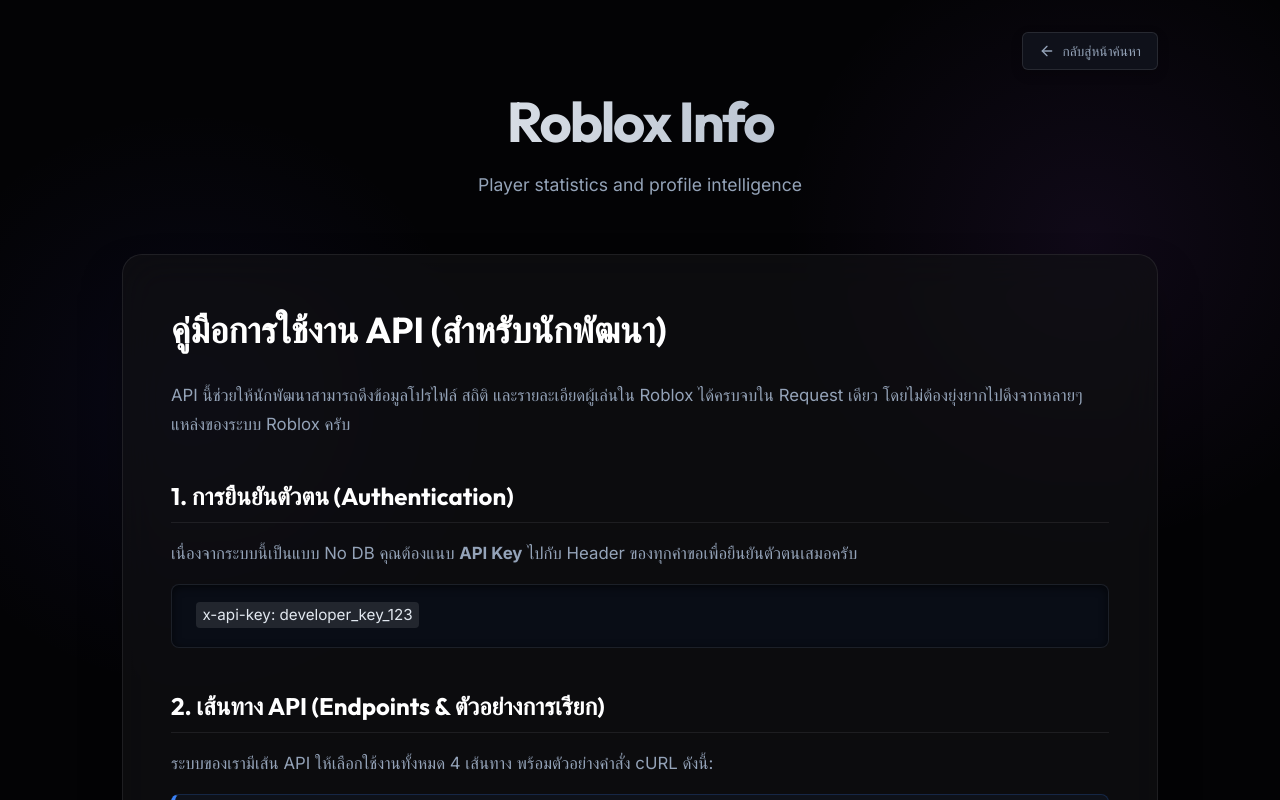
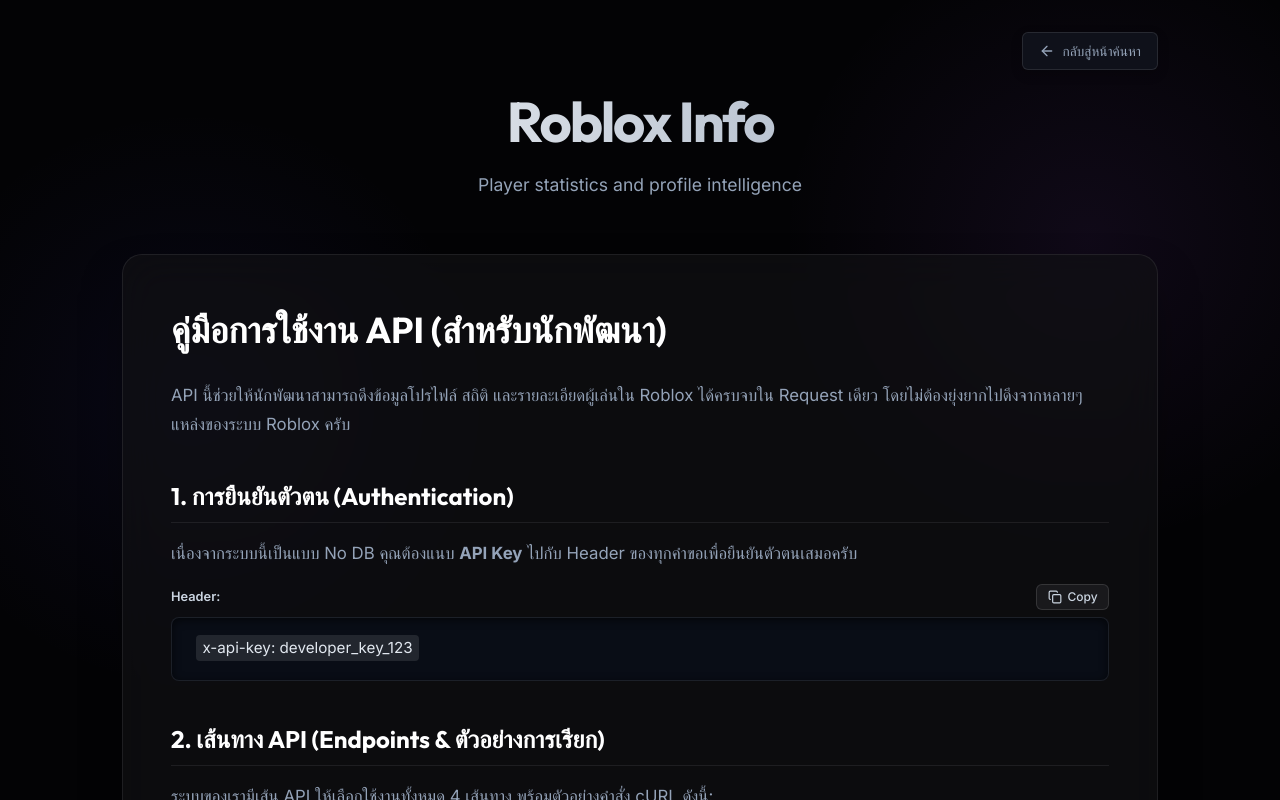
Before and after one commit to barron-local/Roblox-Information, a React (Vite) app: page / in a window 1280 px wide. Both pictures are taken after a click on the button "Developer API". Shown: the top 800 px of the page. Built offline with nearby package versions, Linux system fonts and the light colour scheme.

Commit message:
feat(docs): add 1-click copy buttons to all cURL commands and JSON response windows

```diff
--- a/src/App.tsx
+++ b/src/App.tsx
@@ -1,5 +1,5 @@
 import { useState, useEffect } from 'react';
-import { Search, ShieldCheck, User, Users, UserPlus, Terminal, ArrowLeft } from 'lucide-react';
+import { Search, ShieldCheck, User, Users, UserPlus, Terminal, ArrowLeft, Copy, Check } from 'lucide-react';
 import './index.css';
 
 interface UserData {
@@ -23,6 +23,41 @@
   name: string;
   recentAveragePrice: number | null;
   imageUrl?: string;
+}
+
+function CopyButton({ text }: { text: string }) {
+  const [copied, setCopied] = useState(false);
+
+  const handleCopy = async () => {
+    try {
+      await navigator.clipboard.writeText(text);
+      setCopied(true);
+      setTimeout(() => setCopied(false), 2000);
+    } catch (err) {
+      console.error('Failed to copy text: ', err);
+    }
+  };
+
+  return (
+    <button
+      className={`copy-code-btn ${copied ? 'copied' : ''}`}
+      onClick={handleCopy}
+      title="Copy to clipboard"
+      type="button"
+    >
+      {copied ? (
+        <>
+          <Check size={14} className="copy-icon" />
+          <span>Copied!</span>
+        </>
+      ) : (
+        <>
+          <Copy size={14} className="copy-icon" />
+          <span>Copy</span>
+        </>
+      )}
+    </button>
+  );
 }
 
 function App() {
@@ -278,7 +313,11 @@
 
           <h3>1. การยืนยันตัวตน (Authentication)</h3>
           <p>เนื่องจากระบบนี้เป็นแบบ No DB คุณต้องแนบ <strong>API Key</strong> ไปกับ Header ของทุกคำขอเพื่อยืนยันตัวตนเสมอครับ</p>
-          <pre><code>x-api-key: developer_key_123</code></pre>
+          <div className="curl-preview-header">
+            <div style={{ color: '#cbd5e1', fontSize: '0.8rem', fontWeight: 600 }}>Header:</div>
+            <CopyButton text={`x-api-key: developer_key_123`} />
+          </div>
+          <pre style={{ margin: '0 0 1.5rem 0', background: '#090d16' }}><code>x-api-key: developer_key_123</code></pre>
 
           <h3>2. เส้นทาง API (Endpoints & ตัวอย่างการเรียก)</h3>
           <p>ระบบของเรามีเส้น API ให้เลือกใช้งานทั้งหมด 4 เส้นทาง พร้อมตัวอย่างคำสั่ง cURL ดังนี้:</p>
@@ -294,7 +333,10 @@
               <p style={{ color: '#94a3b8', fontSize: '0.9rem', margin: '0 0 0.75rem 0' }}>
                 ดึงข้อมูลโปรไฟล์หลัก (ชื่อ, Avatar, วันสมัคร, สถิติผู้ติดตาม/เพื่อน) — <em>รองรับทั้ง Username และ User ID</em>
               </p>
-              <div style={{ color: '#cbd5e1', fontSize: '0.8rem', fontWeight: 600, marginBottom: '0.35rem' }}>ตัวอย่างคำสั่ง (cURL):</div>
+              <div className="curl-preview-header">
+                <div style={{ color: '#cbd5e1', fontSize: '0.8rem', fontWeight: 600 }}>ตัวอย่างคำสั่ง (cURL):</div>
+                <CopyButton text={`curl -H "x-api-key: developer_key_123" https://roblox-information.vercel.app/api/user/DTO2654`} />
+              </div>
               <pre style={{ margin: 0, background: '#090d16' }}><code>curl -H "x-api-key: developer_key_123" https://roblox-information.vercel.app/api/user/DTO2654</code></pre>
             </div>
 
@@ -307,7 +349,10 @@
               <p style={{ color: '#94a3b8', fontSize: '0.9rem', margin: '0 0 0.75rem 0' }}>
                 ดึงข้อมูลไอเทมในคลังเก็บของ 100 ชิ้นล่าสุด (ใช้ User ID)
               </p>
-              <div style={{ color: '#cbd5e1', fontSize: '0.8rem', fontWeight: 600, marginBottom: '0.35rem' }}>ตัวอย่างคำสั่ง (cURL):</div>
+              <div className="curl-preview-header">
+                <div style={{ color: '#cbd5e1', fontSize: '0.8rem', fontWeight: 600 }}>ตัวอย่างคำสั่ง (cURL):</div>
+                <CopyButton text={`curl -H "x-api-key: developer_key_123" https://roblox-information.vercel.app/api/inventory/4217570031`} />
+              </div>
               <pre style={{ margin: 0, background: '#090d16' }}><code>curl -H "x-api-key: developer_key_123" https://roblox-information.vercel.app/api/inventory/4217570031</code></pre>
             </div>
 
@@ -320,7 +365,10 @@
               <p style={{ color: '#94a3b8', fontSize: '0.9rem', margin: '0 0 0.75rem 0' }}>
                 ดึงข้อมูลไอเทมและอุปกรณ์ที่ตัวละครกำลังสวมใส่อยู่ปัจจุบัน (ใช้ User ID)
               </p>
-              <div style={{ color: '#cbd5e1', fontSize: '0.8rem', fontWeight: 600, marginBottom: '0.35rem' }}>ตัวอย่างคำสั่ง (cURL):</div>
+              <div className="curl-preview-header">
+                <div style={{ color: '#cbd5e1', fontSize: '0.8rem', fontWeight: 600 }}>ตัวอย่างคำสั่ง (cURL):</div>
+                <CopyButton text={`curl -H "x-api-key: developer_key_123" https://roblox-information.vercel.app/api/equipped/4217570031`} />
+              </div>
               <pre style={{ margin: 0, background: '#090d16' }}><code>curl -H "x-api-key: developer_key_123" https://roblox-information.vercel.app/api/equipped/4217570031</code></pre>
             </div>
 
@@ -333,7 +381,10 @@
               <p style={{ color: '#94a3b8', fontSize: '0.9rem', margin: '0 0 0.75rem 0' }}>
                 ดึงข้อมูลไอเทมของสะสมหายาก (Limited Collectibles) ที่ผู้เล่นครอบครอง (ใช้ User ID)
               </p>
-              <div style={{ color: '#cbd5e1', fontSize: '0.8rem', fontWeight: 600, marginBottom: '0.35rem' }}>ตัวอย่างคำสั่ง (cURL):</div>
+              <div className="curl-preview-header">
+                <div style={{ color: '#cbd5e1', fontSize: '0.8rem', fontWeight: 600 }}>ตัวอย่างคำสั่ง (cURL):</div>
+                <CopyButton text={`curl -H "x-api-key: developer_key_123" https://roblox-information.vercel.app/api/limiteds/4217570031`} />
+              </div>
               <pre style={{ margin: 0, background: '#090d16' }}><code>curl -H "x-api-key: developer_key_123" https://roblox-information.vercel.app/api/limiteds/4217570031</code></pre>
             </div>
 
@@ -349,6 +400,19 @@
               <div className="mac-dot yellow"></div>
               <div className="mac-dot green"></div>
               <span className="code-title">GET /api/user/DTO2654</span>
+              <CopyButton text={JSON.stringify({
+                success: true,
+                data: {
+                  userId: 4217570031,
+                  username: "DTO2654",
+                  displayName: "ArthurWinterfell",
+                  description: "",
+                  isBanned: false,
+                  created: "2023-01-07T13:19:14.423Z",
+                  avatarUrl: "https://tr.rbxcdn.com/30DAY-AvatarHeadshot-86DF6900CD277849C5FDC45E36474E9D-Png/150/150/AvatarHeadshot/Png/noFilter",
+                  stats: { followers: 0, following: 4, friends: 165 }
+                }
+              }, null, 2)} />
             </div>
             <pre><code>
               {`{\n  `}
@@ -376,6 +440,13 @@
               <div className="mac-dot yellow"></div>
               <div className="mac-dot green"></div>
               <span className="code-title">GET /api/inventory/4217570031</span>
+              <CopyButton text={JSON.stringify({
+                success: true,
+                data: [
+                  { assetId: 119934643965525, name: "Starwisp", assetType: "ShoulderAccessory", created: "2026-06-13T03:53:37.114Z" },
+                  { assetId: 607702162, name: "Roblox Baseball Cap", assetType: "Hat", created: "2024-08-09T11:53:53.143Z" }
+                ]
+              }, null, 2)} />
             </div>
             <pre><code>
               {`{\n  `}
@@ -400,6 +471,13 @@
               <div className="mac-dot yellow"></div>
               <div className="mac-dot green"></div>
               <span className="code-title">GET /api/equipped/4217570031</span>
+              <CopyButton text={JSON.stringify({
+                success: true,
+                data: [
+                  { id: 63690008, name: "Pal Hair", assetType: { id: 41, name: "HairAccessory" } },
+                  { id: 607702162, name: "Roblox Baseball Cap", assetType: { id: 8, name: "Hat" } }
+                ]
+              }, null, 2)} />
             </div>
             <pre><code>
               {`{\n  `}
@@ -422,6 +500,12 @@
               <div className="mac-dot yellow"></div>
               <div className="mac-dot green"></div>
               <span className="code-title">GET /api/limiteds/4217570031</span>
+              <CopyButton text={JSON.stringify({
+                success: true,
+                data: [
+                  { userAssetId: 123456789, assetId: 240928503, name: "Valkyrie Helm", recentAveragePrice: 250000, originalPrice: 50000 }
+                ]
+              }, null, 2)} />
             </div>
             <pre><code>
               {`{\n  `}
--- a/src/index.css
+++ b/src/index.css
@@ -253,12 +253,56 @@
 .mac-dot.green { background: #27c93f; }
 
 .code-title {
-  margin-left: auto;
-  margin-right: auto;
   font-family: 'Inter', sans-serif;
   font-size: 0.8rem;
-  color: #64748b;
-  transform: translateX(-18px); /* compensate for dots to visually center */
+  color: #94a3b8;
+  font-weight: 500;
+}
+
+/* Copy Code Button */
+.copy-code-btn {
+  display: inline-flex;
+  align-items: center;
+  gap: 0.35rem;
+  padding: 0.3rem 0.65rem;
+  background: rgba(255, 255, 255, 0.06);
+  border: 1px solid rgba(255, 255, 255, 0.12);
+  border-radius: 6px;
+  color: #cbd5e1;
+  font-family: 'Inter', sans-serif;
+  font-size: 0.75rem;
+  font-weight: 500;
+  cursor: pointer;
+  transition: all 0.2s ease;
+  user-select: none;
+}
+
+.copy-code-btn:hover {
+  background: rgba(255, 255, 255, 0.15);
+  color: #ffffff;
+  border-color: rgba(255, 255, 255, 0.25);
+  transform: translateY(-1px);
+}
+
+.copy-code-btn:active {
+  transform: translateY(0);
+}
+
+.copy-code-btn.copied {
+  background: rgba(16, 185, 129, 0.15);
+  border-color: rgba(16, 185, 129, 0.4);
+  color: #34d399;
+}
+
+.code-header .copy-code-btn {
+  margin-left: auto;
+}
+
+.curl-preview-header {
+  display: flex;
+  align-items: center;
+  justify-content: space-between;
+  margin-bottom: 0.4rem;
 }
 
 .code-window pre {
```
